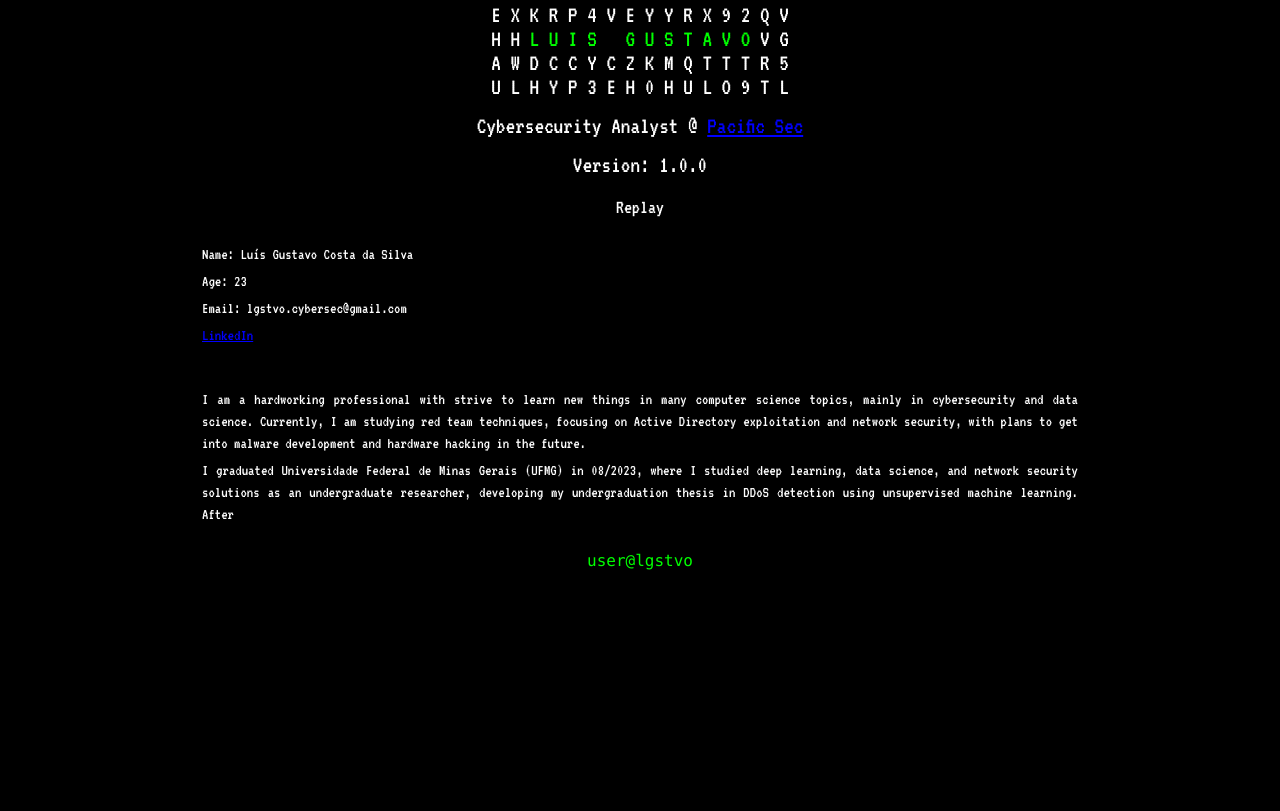
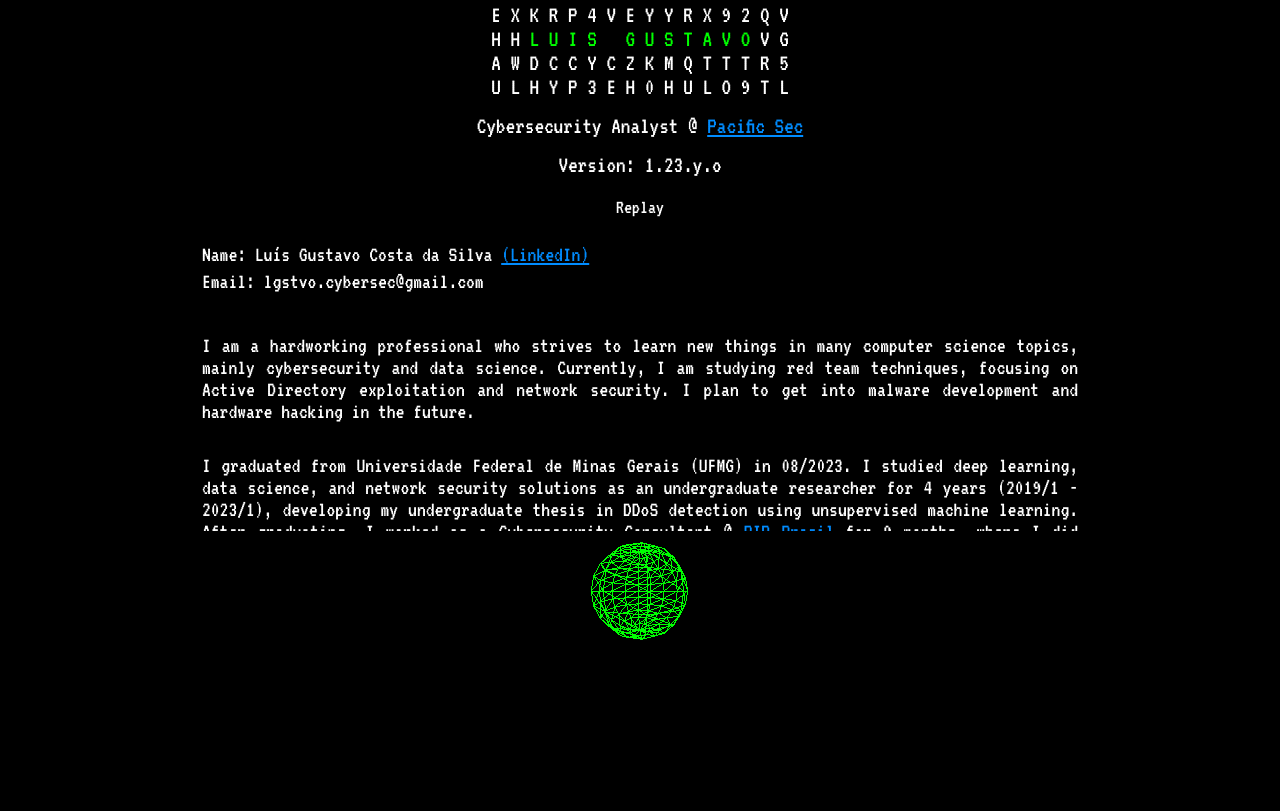
Before and after one commit to lgstvo/lgstvo.github.io, a plain HTML site: page index.html in a window 1280 px wide. Shown: the part 149-960 px from the top of the page. Before the commit the page ends 800 px from the top, so only its background shows below. Drawn offline with nearby package versions, Linux system fonts and the light colour scheme.

Commit message:
Updating site for cybersecurity

```diff
--- a/age.js
+++ /dev/null
@@ -1,15 +0,0 @@
-function calcAge(birthday="2001-03-17") {
-    const today = new Date();
-    const birth = new Date(birthday);
-
-    let age = today.getFullYear() - birth.getFullYear();
-    const month = today.getMonth() - birth.getMonth();
-
-    if (month < 0 || (month === 0 && today.getDate() < birth.getDate())) {
-        age--;
-    }
-
-    return age;
-}
-
-document.getElementById("contact-age").textContent = `Age: ${calcAge()}`;
--- /dev/null
+++ b/ball.js
@@ -0,0 +1,51 @@
+const scene = new THREE.Scene();
+const camera = new THREE.PerspectiveCamera(75, 1, 0.1, 1000);
+const renderer = new THREE.WebGLRenderer();
+renderer.setSize(100, 100);
+document.getElementById("sphere-container").appendChild(renderer.domElement);
+
+const geometry = new THREE.SphereGeometry(3, 12, 12);
+const wireframeMaterial = new THREE.MeshBasicMaterial({
+  color: 0x00ff00,
+  wireframe: true,
+});
+
+const glowMaterial = new THREE.ShaderMaterial({
+  uniforms: {
+    viewVector: { type: "v3", value: camera.position },
+  },
+  vertexShader: `
+    varying vec3 vNormal;
+    void main() {
+      vNormal = normalize(normalMatrix * normal);
+      gl_Position = projectionMatrix * modelViewMatrix * vec4(position, 1.0);
+    }
+  `,
+  fragmentShader: `
+    varying vec3 vNormal;
+    void main() {
+      float intensity = pow(0.6 - dot(vNormal, vec3(0.0, 0.0, 1.0)), 2.0);
+      gl_FragColor = vec4(0.0, 1.0, 1.0, 0.6) * intensity;
+    }
+  `,
+  blending: THREE.AdditiveBlending,
+  transparent: true,
+});
+
+const sphere = new THREE.Mesh(geometry, wireframeMaterial);
+scene.add(sphere);
+
+const glowSphere = new THREE.Mesh(geometry, glowMaterial);
+glowSphere.scale.set(1.1, 1.1, 1.1);
+scene.add(glowSphere);
+
+camera.position.z = 5;
+
+function animate() {
+    requestAnimationFrame(animate);
+    sphere.rotation.y += 0.002;
+    glowSphere.rotation.y += 0.002;
+
+    renderer.render(scene, camera);
+}
+animate();
--- a/banner.js
+++ b/banner.js
@@ -1,3 +1,17 @@
+function calcAge(birthday="2001-03-17") {
+    const today = new Date();
+    const birth = new Date(birthday);
+
+    let age = today.getFullYear() - birth.getFullYear();
+    const month = today.getMonth() - birth.getMonth();
+
+    if (month < 0 || (month === 0 && today.getDate() < birth.getDate())) {
+        age--;
+    }
+
+    return age;
+}
+
 const char = (i) => {
     const chars = 'ABCDEFGHIJKLMNOPQRSTUVWXYZabcdefghijklmnopqrstuvwxyz0123456789';
     return Array.from({ length: i }, () => chars[Math.floor(Math.random() * chars.length)]).join(' ').toUpperCase();
@@ -13,7 +27,7 @@ const shuffle = async (line, nameLength, container) => {
     container.innerHTML = line;
 };
 
-const printBanner = async (name = "Luis Gustavo", version = "1.0.0", pos = "Cybersecurity Analyst", employer = "Pacific Sec") => {
+const printBanner = async (name = "Luis Gustavo", pos = "Cybersecurity Analyst", employer = "Pacific Sec") => {
     const bannerDiv = document.getElementById("banner");
     const bannerInfoDiv = document.getElementById("banner_info");
     const positionDiv = document.getElementById("pos");
@@ -56,7 +70,7 @@ const printBanner = async (name = "Luis Gustavo", version = "1.0.0", pos = "Cybe
     versionDiv.classList.add("banner_text");
 
     positionDiv.innerHTML = `${pos} @ <a href="https://site.pacificsec.com/", target="_blank">${employer}</a>`;
-    versionDiv.textContent = `Version: ${version}`;
+    versionDiv.textContent = `Version: 1.${calcAge()}.y.o`;
 
     bannerInfoDiv.style.display = "block";
     replayButton.style.display = "block";
--- a/index.html
+++ b/index.html
@@ -13,46 +13,48 @@
 </head>
 <body>
     <header class="header">
-        <span class="header_text"></spam>
+        <span class="header_text">>></spam>
     </header>
+    <div id="container">
         <div id="banner"></div>
         <div id="banner_info">
             <p id="pos", class="banner_info"></p>
             <p id="version", class="banner_info"></p>
         </div>
+        <div id="button_wrapper">
             <button id="replayButton", class="banner_button">Replay</button>
+        </div>
 
         <div id="contact", class="body_content">
-        <p id="contact-name">Name: Luís Gustavo Costa da Silva</p>
-        <p id="contact-age"></p>
+            <p id="contact-name">Name: Luís Gustavo Costa da Silva <a href="https://www.linkedin.com/in/lgstvo" target="_blank">(LinkedIn)</a></p>
             <p id="contact-email">Email: lgstvo.cybersec@gmail.com</p>
-        <p id="contact-linkedin"><a href="https://www.linkedin.com/in/lgstvo" target="_blank">LinkedIn</a></p>
         </div>
 
         <div id="description", class="body_content">
-        <p id="description-p1">I am a hardworking professional with strive to learn new things in many
-            computer science topics, mainly in cybersecurity and data science. Currently, I am studying
-            red team techniques, focusing on Active Directory exploitation and network security, with plans
-            to get into malware development and hardware hacking in the future.
-        </p>
-        <p id="description-p2">I graduated Universidade Federal de Minas Gerais (UFMG) in 08/2023, where I
-            studied deep learning, data science, and network security solutions as an undergraduate
-            researcher, developing my undergraduation thesis in DDoS detection using unsupervised
-            machine learning. After
+            <p id="description-p1">I am a hardworking professional who strives to learn new things in many computer science topics,
+                mainly cybersecurity and data science. Currently, I am studying red team techniques, focusing on Active Directory
+                exploitation and network security. I plan to get into malware development and hardware hacking in the future.
+            </p><br>
+            <p id="description-p2">I graduated from Universidade Federal de Minas Gerais (UFMG) in 08/2023. I studied deep learning,
+                data science, and network security solutions as an undergraduate researcher for 4 years (2019/1 - 2023/1), developing
+                my undergraduate thesis in DDoS detection using unsupervised machine learning. After graduating,
+                I worked as a Cybersecurity Consultant @
+                <a href="https://bipbrasil.com.br/" target="_blank">BIP Brasil</a> for 9 months, where I did cybersecurity diligence,
+                researched cloud solutions for international clients, and contributed to data science projects.
+                Currently, I am working at <a href="https://site.pacificsec.com/", target="_blank">Pacific Sec</a>
+                since 05/2024 as a Cybersecurity Analyst, developing my skills as a pentester and helping clients
+                identify critical security breaches in their products.
             </p>
             <p id="description-p3">
             </p>
         </div>
-    <div>
-
-    <script src="age.js"></script>
+    </div>
     <script src="banner.js", class="banner_text"></script>
     <footer>
-        <div id="footer_cmd", class="cmd">
-            <p>
-                <span id="cname">user@lgstvo</span>
-            </p>
-        </div>
+
+        <div id="sphere-container"></div>
     </footer>
+    <script src="https://cdnjs.cloudflare.com/ajax/libs/three.js/r134/three.min.js"></script>
+    <script src="ball.js"></script>
 </body>
 </html>
--- a/styles.css
+++ b/styles.css
@@ -1,50 +1,82 @@
-body,
-html {
+body, html {
     margin: 0;
-    width: 100vw;
+    width: 100%;
+    height: 100%;
+    overflow-y: auto;
     overflow-x: hidden;
 }
 
 body{
     background-color: #000000;
-    display: flex;
-    flex-direction: column;
-    align-items: center;
-    padding-bottom: 5vh;
-}
-
-hr{
-    border-color: #c4c4c4;
-    background-color: #c4c4c4;
-}
-
-td{
-    width: 10vw
+    padding-bottom: 20vh;
 }
 
 a:link, a:visited{
-    color: #0000ff;
+    color: #008cff;
 }
 
 p{
     margin: 5px 10px;
     text-align: justify;
+    font-size: 22px;
+}
+
+footer {
+    position: fixed;
+    bottom: 0;
+    width: 100%;
+    height: 15%;
+    display: flex;
+    align-items: center;
+    justify-content: center;
+    background-color: #000000;
+    z-index: 10;
+}
+
+#container{
+    display: flex;
+    flex-direction: column;
+    align-items: center;
+}
+
+#button-wrapper {
+    display: flex;
+    justify-content: center;
+    align-items: center;
+    position: fixed;
+    top: 0;
+    left: 0;
+    width: 100vw;
+    height: 100vh;
+    background-color: #000000;
+    z-index: 20;
 }
 
 #replayButton {
-    display: none; /* Ensure consistent layout behavior */
-    padding: 5px 15px; /* Add padding for a clickable area */
-    font-size: 20px; /* Improve readability */
-    background-color: #000000; /* Blue background */
-    color: white; /* White text */
-    border: none; /* Remove default border */
-    border-radius: 5px; /* Rounded corners */
-    cursor: pointer; /* Change cursor to pointer on hover */
-    transition: background-color 0.3s ease; /* Smooth hover effect */
+    display: none;
+    flex-direction: column;
+    padding: 5px 15px;
+    font-size: 20px;
+    background-color: #000000;
+    color: white;
+    border: none;
+    border-radius: 5px;
+    cursor: pointer;
+    transition: background-color 0.3s ease;
+    align-items: center;
+    justify-content: center;
 }
 
 #replayButton:hover {
-    background-color: #00aa00; /* Darker blue on hover */
+    background-color: #00aa00;
+}
+
+#banner{
+    display: flex;
+    flex-direction: column;
+    align-items: center;
+    justify-content: center;
+    text-align: center;
 }
 
 .banner_text{
@@ -82,14 +114,14 @@ p{
     height: 16vh;
     margin: 0;
     display: flex;
-    justify-content: center;
     align-items: flex-end;
+    padding-left: 10px;
 }
 
 .header_text{
     color: #ffffff;
-    font-size: 48px;
-    font-family: "VT323", monospace;
+    font-size: 32px;
+    font-family: "Consolas", monospace;
 }
 
 .body_content{
@@ -101,12 +133,3 @@ p{
     line-height: 22px;
     font-family: "VT323", monospace;
 }
-
-.cmd{
-    font-family: "Consolas", monospace;
-    align-items: left;
-}
-
-#cname{
-    color: #00ff00;
-}
```
Also changed, not shown: images/contactme.png (deleted), images/musashi_eating.png (deleted), images/profile.jpg (deleted), 2 other files. Lines whose indentation alone changed are shown as unchanged.
